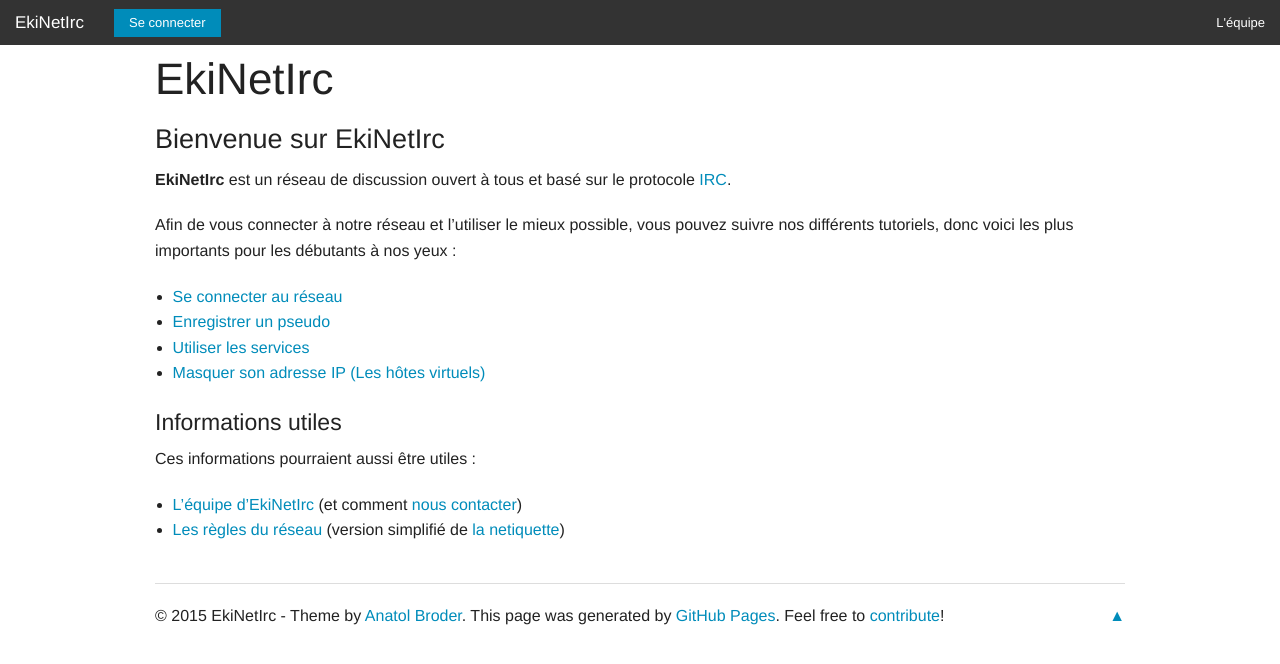
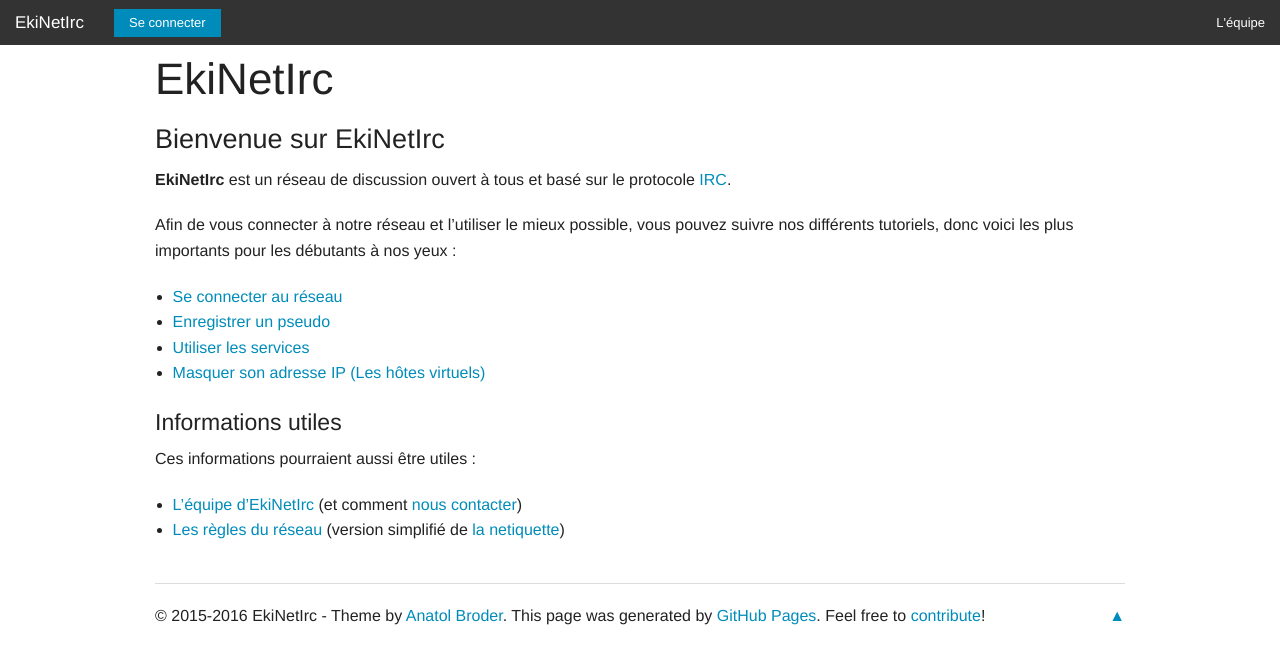
Before and after one commit to Zoddo/ekinetirc.github.io, a Jekyll site: the page built from index.md, in a window 1280 px wide. Shown: the top 664 px of the page. Built offline with Jekyll 4.4.1, drawn with Linux system fonts in a browser that asks for light colours.

Commit message:
Mise à jour du copyright

```diff
--- a/_layouts/default.html
+++ b/_layouts/default.html
@@ -69,7 +69,7 @@
       <hr>
     </div>
     <div class="small-11 columns">
-      <p>© 2015 EkiNetIrc - Theme by <a href="http://penibelst.de/">Anatol Broder</a>.
+      <p>© 2015-{{ site.time | date: '%Y' }} EkiNetIrc - Theme by <a href="http://penibelst.de/">Anatol Broder</a>.
 	  This page was generated by <a href="https://pages.github.com">GitHub Pages</a>. Feel free to <a href="https://github.com/EkiNetIrc/ekinetirc.github.io">contribute</a>!</p>
     </div>
     <div class="small-1 columns">
```
